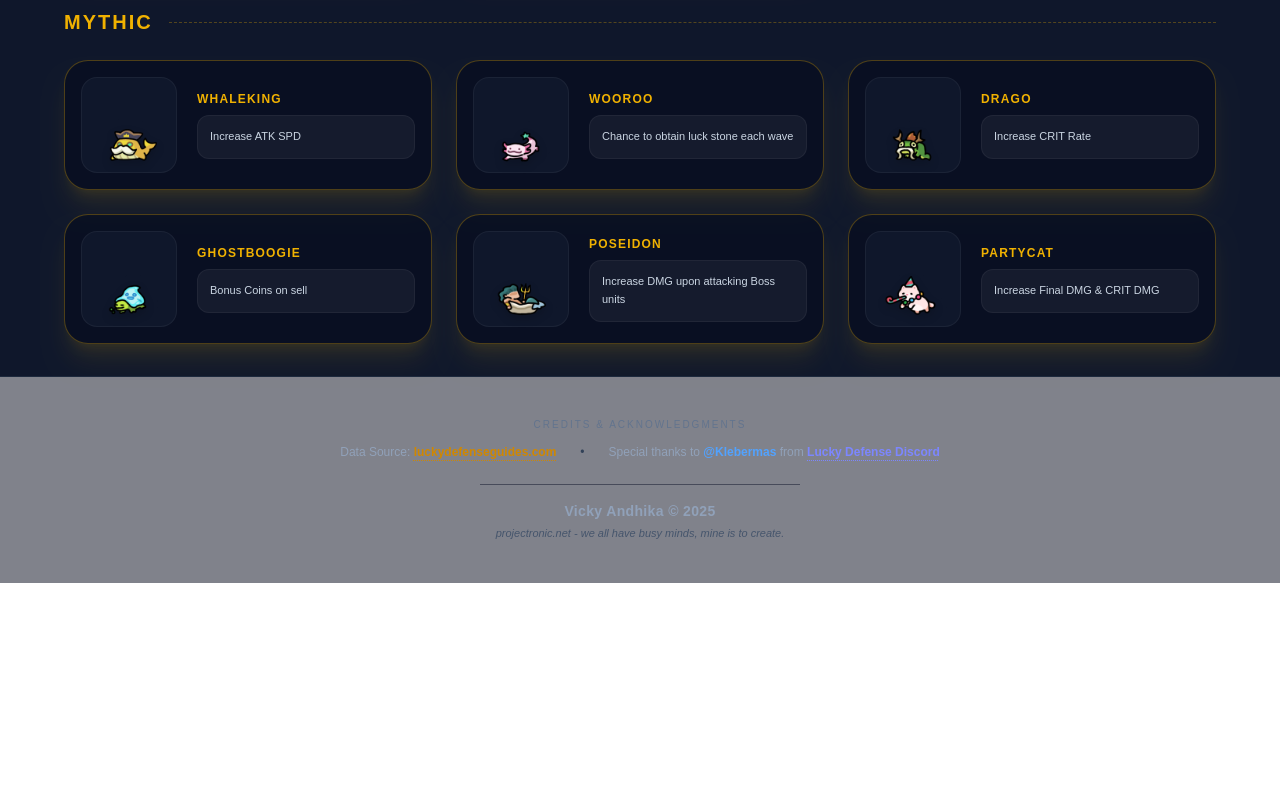
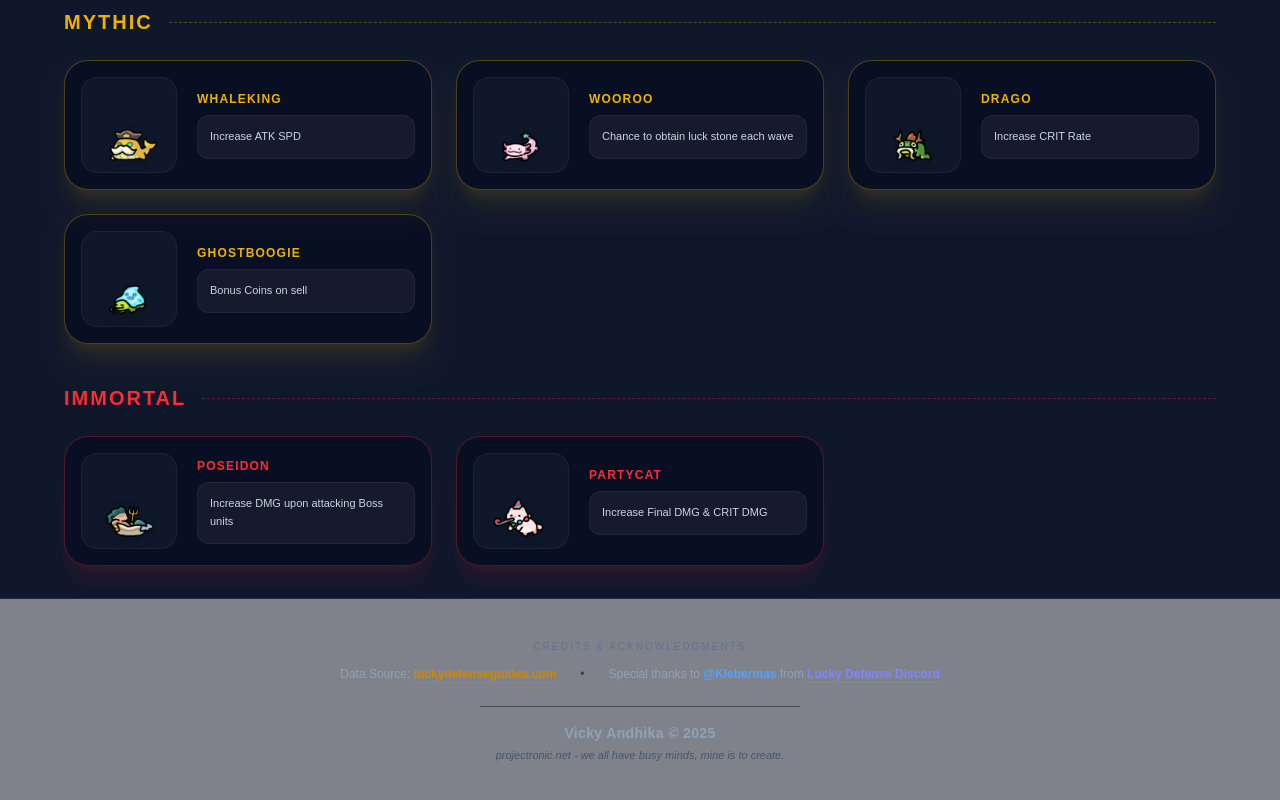
Before and after one commit to projectronic/whattheluck-app, a Next.js app: page /pet-library in a window 1280 px wide. Shown: the part 1772-2572 px from the top of the page. Before the commit the page ends 2355 px from the top, so only its background shows below. Built offline with nearby package versions, Linux system fonts and the light colour scheme.

Commit message:
immortal pet

```diff
--- a/app/pet-library/page.tsx
+++ b/app/pet-library/page.tsx
@@ -37,9 +37,13 @@ const PET_DATA = {
     { name: "Wooroo", special: "Chance to obtain luck stone each wave" },
     { name: "Drago", special: "Increase CRIT Rate" },
     { name: "Ghostboogie", special: "Bonus Coins on sell" },
+
+  ],
+  Immortal: [
     { name: "Poseidon", special: "Increase DMG upon attacking Boss units" },
     { name: "PartyCat", special: "Increase Final DMG & CRIT DMG" },
   ]
+
 };
 
 const PET_THEMES: any = {
@@ -48,6 +52,7 @@ const PET_THEMES: any = {
   Epic: { color: "text-purple-400", border: "border-purple-500/30", bg: "bg-purple-500/5", glow: "shadow-purple-500/10" },
   Legendary: { color: "text-orange-400", border: "border-orange-500/30", bg: "bg-orange-500/5", glow: "shadow-orange-500/10" },
   Mythic: { color: "text-yellow-500", border: "border-yellow-500/30", bg: "bg-yellow-500/5", glow: "shadow-yellow-500/10" },
+  Immortal: { color: "text-red-500", border: "border-red-500/30", bg: "bg-red-500/5", glow: "shadow-red-500/10" },
 };
 
 export default function PetLibrary() {
```
